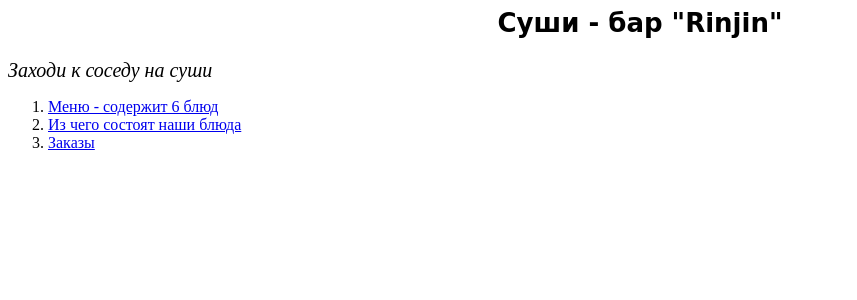
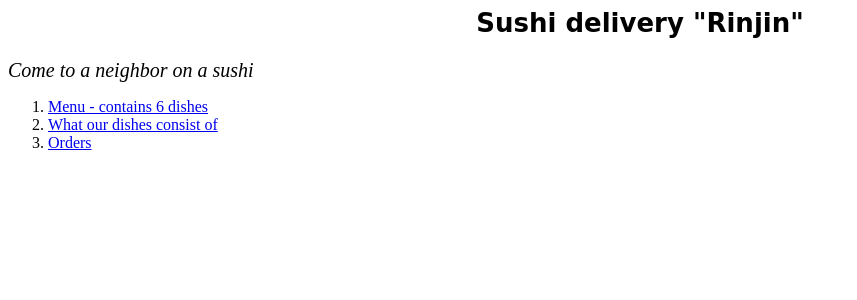
Before and after one commit to A-Chornaya/Python, a Django app: page /sushi_rinjin/ in a window 1280 px wide. Shown: the top 300 px of the page, without its empty margins (0-857 px from the left). Run offline with Django 3.2, Linux system fonts and the light colour scheme; data comes from the database, SQL or seed files in the repository.

Commit message:
translate into english

```diff
--- a/Py_Project/sushi/sushi_rinjin/templates/sushi_rinjin/index.html
+++ b/Py_Project/sushi/sushi_rinjin/templates/sushi_rinjin/index.html
@@ -2,14 +2,14 @@
     <h1 style="text-align: center;">
         <span class="marker">
             <span style="font-size:26px; font-family:comic sans ms,cursive">
-                Суши - бар &quot;Rinjin&quot;
+                Sushi delivery &quot;Rinjin&quot;
             </span>
         </span>
     </h1>
     <p style="text-align: left;">
         <em>
             <span style="font-size:20px">
-                Заходи к соседу на суши
+                Come to a neighbor on a sushi
             </span>
         </em>
     </p>
@@ -18,13 +18,14 @@
 <div>
 <ol>
     <li>
-        <a href="/sushi_rinjin/menu/">Меню - содержит {{ menu_amount }} блюд</a>
+        <a href="/sushi_rinjin/menu/">Menu - contains {{ menu_amount }}
+            dishes</a>
     </li>
     <li>
-        <a href="/sushi_rinjin/ingredients/">Из чего состоят наши блюда</a>
+        <a href="/sushi_rinjin/ingredients/">What our dishes consist of</a>
     </li>
     <li>
-        <a href="/sushi_rinjin/orders/">Заказы</a>
+        <a href="/sushi_rinjin/orders/">Orders</a>
     </li>
 </ol>
 </div>
```
